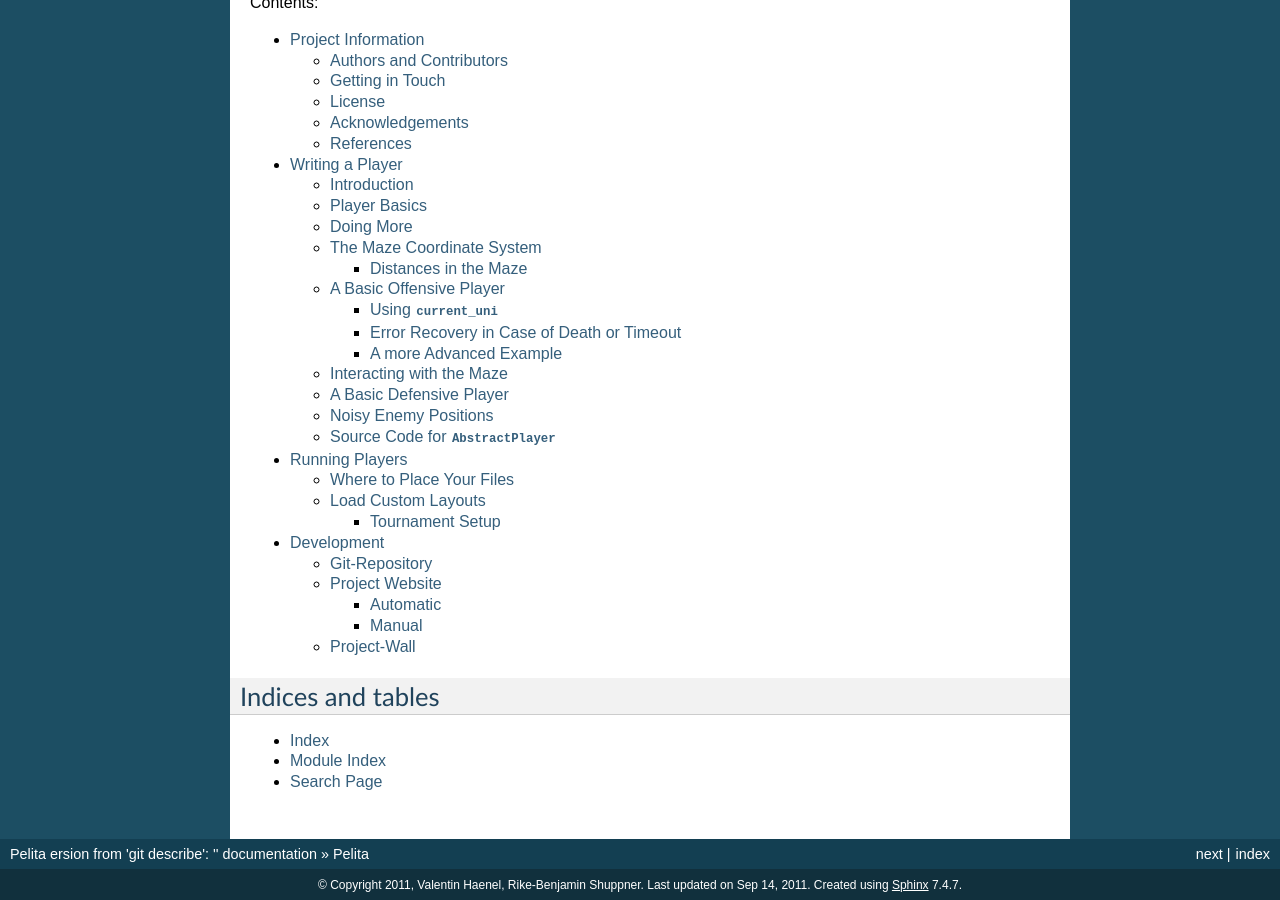
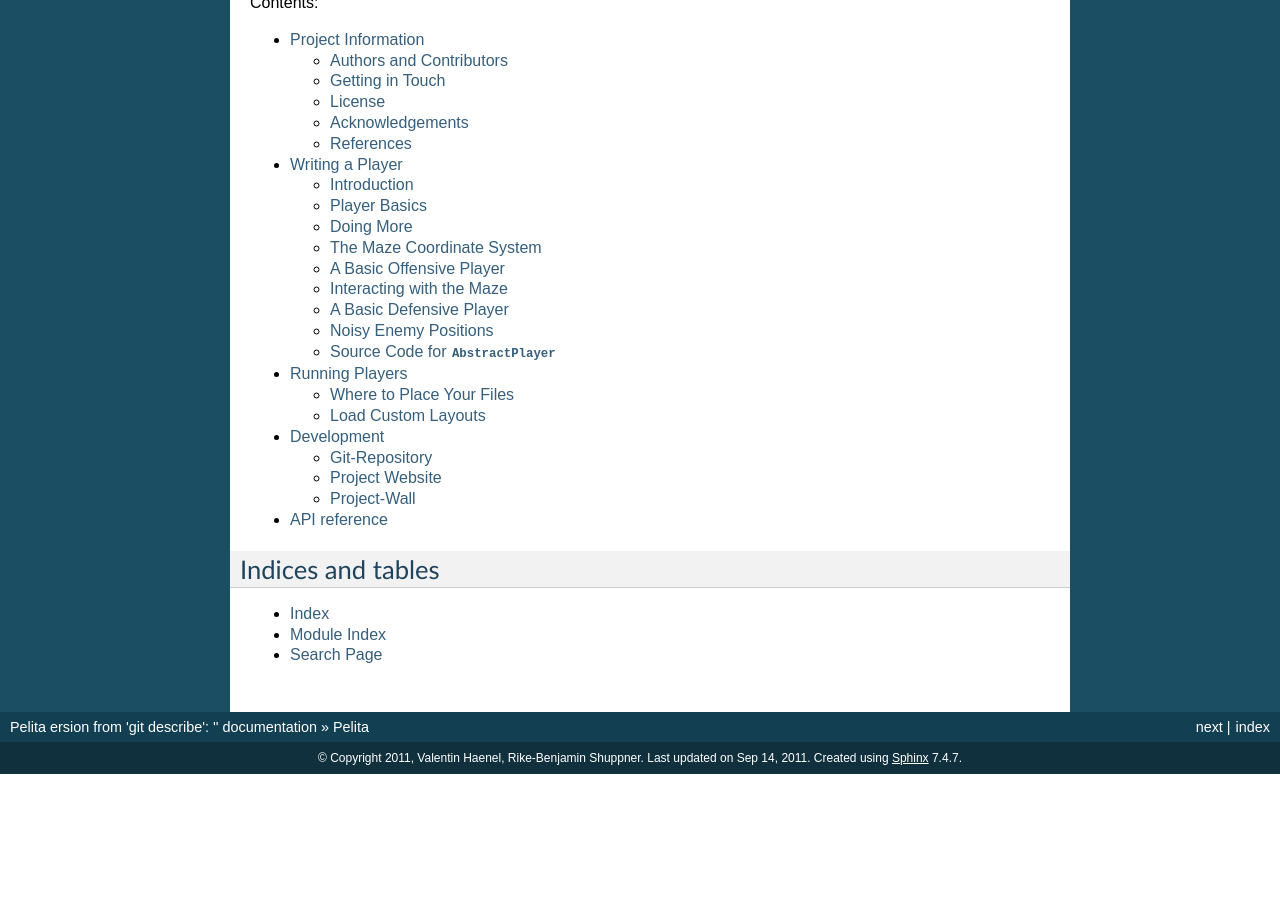
Before and after one commit to ASPP/pelita, a Sphinx documentation site: the page built from doc/source/index.rst, in a window 1280 px wide and 900 px high, scrolled down 1202 px. Built offline with Sphinx 7.4.7, drawn with Linux system fonts in a browser that asks for light colours; the version number could not be read and is left out; after the commit the page ends 1976 px from its top, so only the background shows below that.

```diff
--- /dev/null
+++ b/doc/source/_templates/autosummary/class.rst
@@ -0,0 +1,26 @@
+{{ fullname }}
+{{ underline }}
+
+.. currentmodule:: {{ module }}
+
+.. autoclass:: {{ objname }}
+
+   {% if methods %}
+   .. rubric:: Methods
+
+   .. autosummary::
+      :toctree:
+   {% for item in methods %}
+      ~{{ name }}.{{ item }}
+   {%- endfor %}
+   {% endif %}
+
+   {% if attributes %}
+   .. rubric:: Attributes
+
+   .. autosummary::
+      :toctree:
+   {% for item in attributes %}
+      ~{{ name }}.{{ item }}
+   {%- endfor %}
+   {% endif %}
--- /dev/null
+++ b/doc/source/_templates/autosummary/module.rst
@@ -0,0 +1,34 @@
+{{ fullname }}
+{{ underline }}
+
+.. automodule:: {{ fullname }}
+
+   {% if functions %}
+   .. rubric:: Functions
+
+   .. autosummary::
+      :toctree:
+   {% for item in functions %}
+      ~{{ item }}
+   {%- endfor %}
+   {% endif %}
+
+   {% if classes %}
+   .. rubric:: Classes
+
+   .. autosummary::
+      :toctree:
+   {% for item in classes %}
+      ~{{ item }}
+   {%- endfor %}
+   {% endif %}
+
+   {% if exceptions %}
+   .. rubric:: Exceptions
+
+   .. autosummary::
+      :toctree:
+   {% for item in exceptions %}
+      ~{{ item }}
+   {%- endfor %}
+   {% endif %}
--- a/doc/source/api.rst
+++ b/doc/source/api.rst
@@ -1,3 +1,6 @@
+API reference
+=============
+
 .. autosummary::
    :toctree: pelita
 
--- a/doc/source/conf.py
+++ b/doc/source/conf.py
@@ -70,7 +70,7 @@ release = version_str
 
 # List of directories, relative to source directory, that shouldn't be searched
 # for source files.
-exclude_trees = []
+exclude_trees = ['_templates']
 
 # The reST default role (used for this markup: `text`) to use for all documents.
 #default_role = None
@@ -207,5 +207,6 @@ latex_documents = [
 #latex_use_modindex = True
 
 autosummary_generate = True
-autodoc_default_flags = ['members', 'undoc-members', 'show-inheritance']
+autodoc_default_flags = ['show-inheritance']
 autoclass_content = 'both'
+numpydoc_show_class_members = False
--- a/doc/source/index.rst
+++ b/doc/source/index.rst
@@ -50,12 +50,13 @@ Continue reading: :ref:`writing_a_player`.
 Contents:
 
 .. toctree::
-   :maxdepth: 3
+   :maxdepth: 2
 
    info
    writing_player
    running_player
    development
+   api
 
 Indices and tables
 ==================
```
Also changed, not shown: 1 other file.
